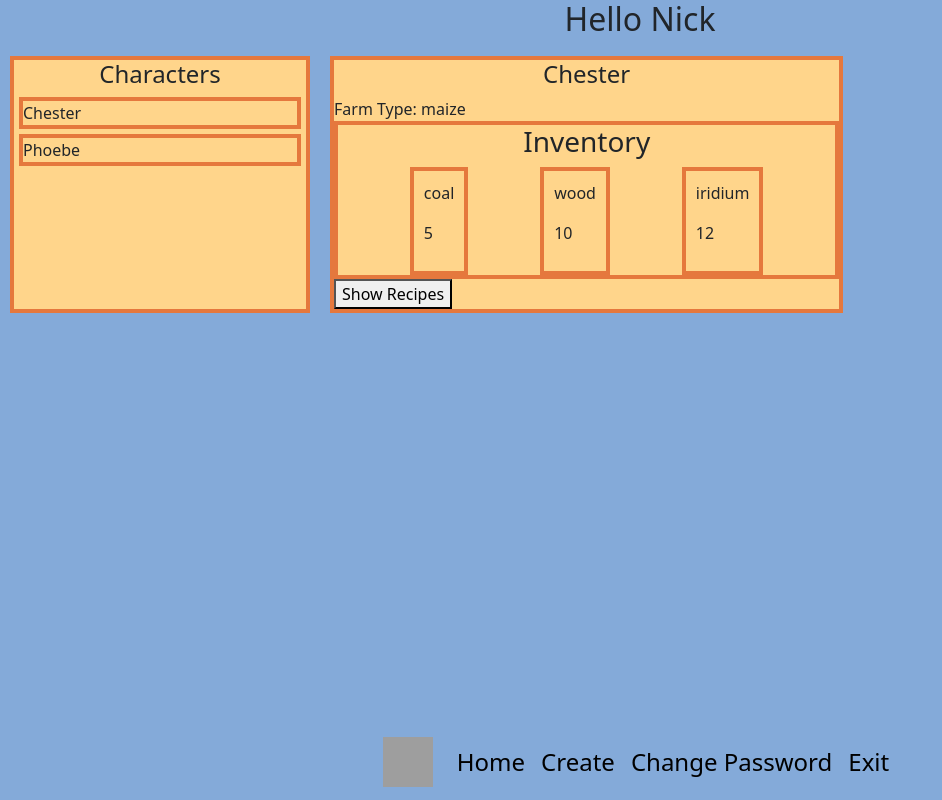
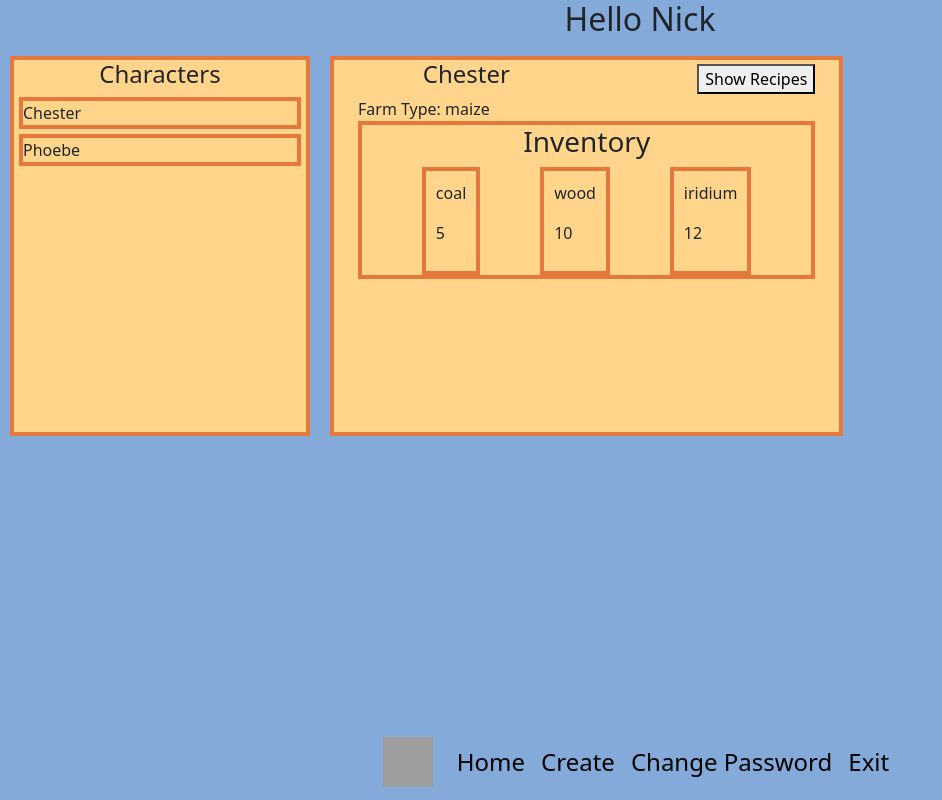
Before and after one commit to nickesparza/my-Junimo-Client, a React (Create React App) app: page / in a window 1280 px wide. Both pictures are taken after a click on the element "Chester". Shown: the whole page, without its empty margins (0-942 px from the left). Built offline with nearby package versions, Linux system fonts and the light colour scheme; grey boxes are pictures that could not be loaded.

Commit message:
fix sizing issues on container objects

```diff
--- a/src/components/character_profiles/CharacterDetails.js
+++ b/src/components/character_profiles/CharacterDetails.js
@@ -8,14 +8,14 @@ export const CharacterDetails = (props) => {
             <CharacterDisplay character={character} setCharacter={setCharacter} setMaterialId={setMaterialId} setRecipeId={setRecipeId} setRecipeListShow={setRecipeListShow}/>
             {/* <EditCharacterModal/> */}
             <Inventory inventory={character.inventory} setMaterialId={setMaterialId} setRecipeId={setRecipeId} setRecipeListShow={setRecipeListShow}/>
-            <button onClick={() => {
+            {/* <button onClick={() => {
                 setMaterialId(null)
                 setRecipeId(null)
                 setRecipeListShow(prev => !prev)
                 }}
             >
             Show Recipes
-            </button>
+            </button> */}
         </div>
     )
 }
--- a/src/components/character_profiles/ProfileContainer.js
+++ b/src/components/character_profiles/ProfileContainer.js
@@ -1,4 +1,5 @@
 import { CharacterDetails } from "./CharacterDetails"
+import { Container, Row, Col } from "react-bootstrap"
 
 export const ProfileContainer = (props) => {
     const { character, setCharacter, setMaterialId, setRecipeId, setRecipeListShow } = props
@@ -11,8 +12,22 @@ export const ProfileContainer = (props) => {
     }
 
     return (
-        <div className="ui-container" style={divStyle}>
-            <h4>{character.name}</h4>
+        <Container fluid className="ui-container" style={divStyle}>
+            <Row>
+                <Col>
+                    <h4>{character.name}</h4>
+                </Col>
+                <Col style={{alignSelf: "center", textAlign: "end"}}>
+                    <button onClick={() => {
+                    setMaterialId(null)
+                    setRecipeId(null)
+                    setRecipeListShow(prev => !prev)
+                    }}
+                    >
+                    Show Recipes
+                    </button>
+                </Col>
+            </Row>
             <CharacterDetails
                 character={character}
                 setCharacter={setCharacter}
@@ -20,6 +35,6 @@ export const ProfileContainer = (props) => {
                 setRecipeId={setRecipeId}
                 setRecipeListShow={setRecipeListShow}
             />
-        </div>
+        </Container>
     )
 }
--- a/src/components/characters/CharacterContainer.js
+++ b/src/components/characters/CharacterContainer.js
@@ -36,8 +36,8 @@ const CharacterContainer = (props) => {
     }
 
     return (
-        <Container fluid style={{alignItems: "stretch"}}>
-            <Row>
+        <Container fluid style={{alignItems: "stretch", height: "50%"}}>
+            <Row style={{height: "100%"}}>
                 <Col md={3} style={divStyle}>
                     <CharacterList
                         characters={characters}
--- a/src/components/materials/InfoContainer.js
+++ b/src/components/materials/InfoContainer.js
@@ -37,8 +37,8 @@ export const InfoContainer = (props) => {
 
     const divStyle = {
         border: "4px solid rgb(229,120,61)",
-        display: "inline-block",
-        width: "100%"
+        width: "100%",
+        height: "100%"
     }
 
     if (material && !recipeId && !recipeListShow) {
--- a/src/index.css
+++ b/src/index.css
@@ -1,3 +1,7 @@
+html {
+    height: 100%;
+}
+
 body {
     /* background-image: url('https://www.gamebyte.com/wp-content/uploads/2020/11/ddtbzeomt3y01.jpg') !important; */
     /* border: 2px solid black; */
@@ -26,3 +30,7 @@ code {
 h2, h3, h4 {
     text-align: center;
 }
+
+#root {
+    height: 100% !important;
+}
```
